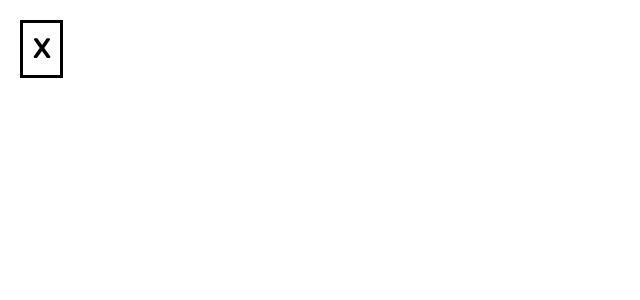
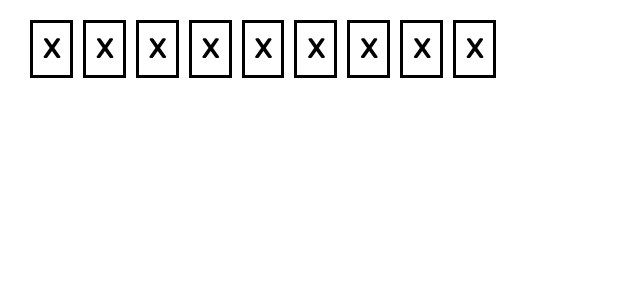
Before and after one commit to BirushaNdegeya/tic-tac-toe, a React (Vite) app: page / in a window 1280 px wide. Shown: the top 300 px of the page, without its empty margins (0-640 px from the left). Built offline with nearby package versions, Linux system fonts and the light colour scheme.

Commit message:
update
update

```diff
--- a/index.css
+++ b/index.css
@@ -21,4 +21,5 @@ html {
    border: 3px solid #000;
    font-weight: bold;
    cursor: pointer;
+   margin-left: 10px;
 }
--- a/src/main.jsx
+++ b/src/main.jsx
@@ -1,4 +1,4 @@
-import React from "react";
+import React, { StrictMode } from "react";
 import ReactDOM from 'react-dom/client';
 import Square from "./components/Square";
 
@@ -7,6 +7,14 @@ const App = () => {
    return (
       <React.Fragment>
          <Square />
+         <Square />
+         <Square />
+         <Square />
+         <Square />
+         <Square />
+         <Square />
+         <Square />
+         <Square />
       </React.Fragment>
    );
 };
```
